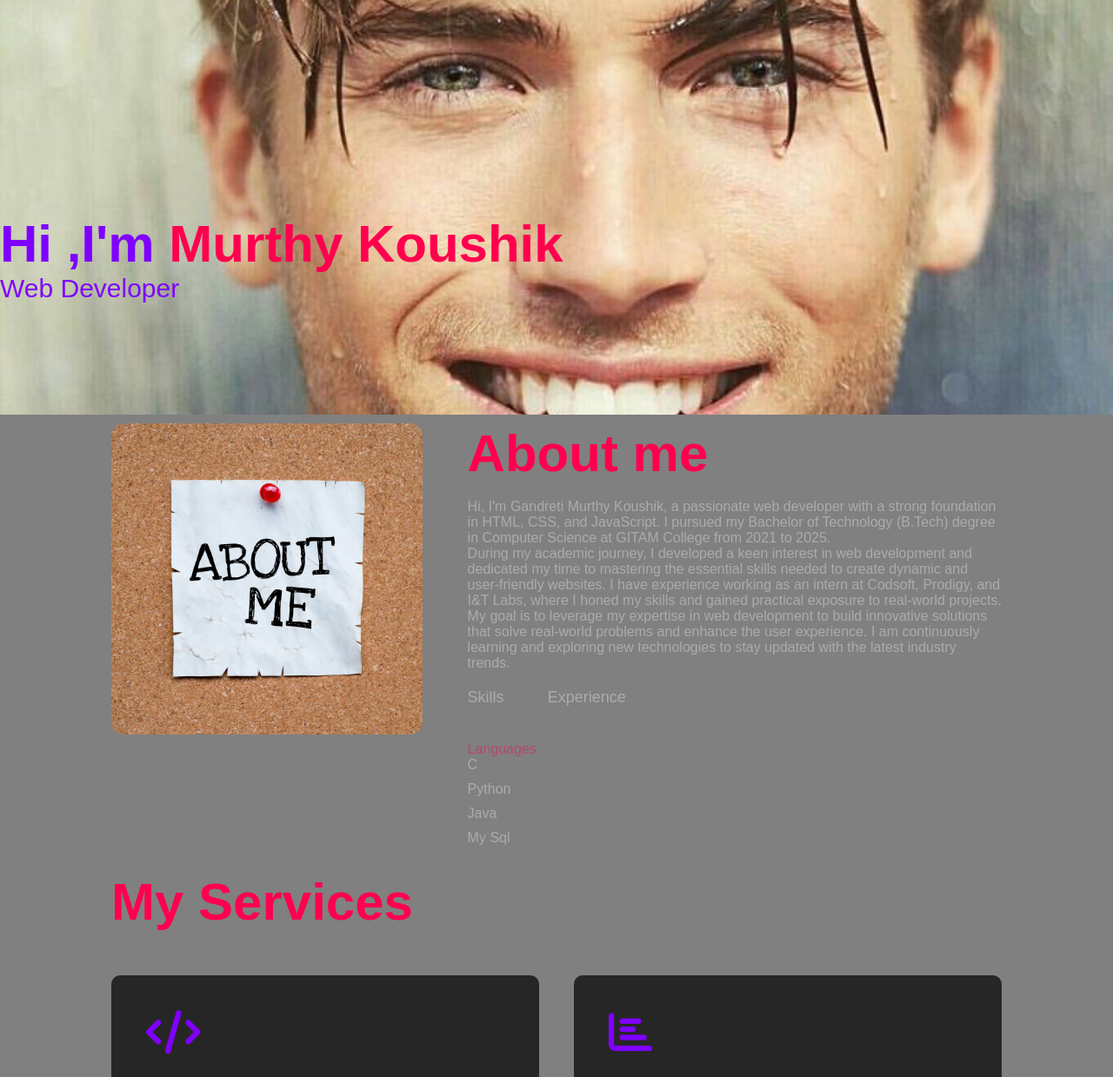
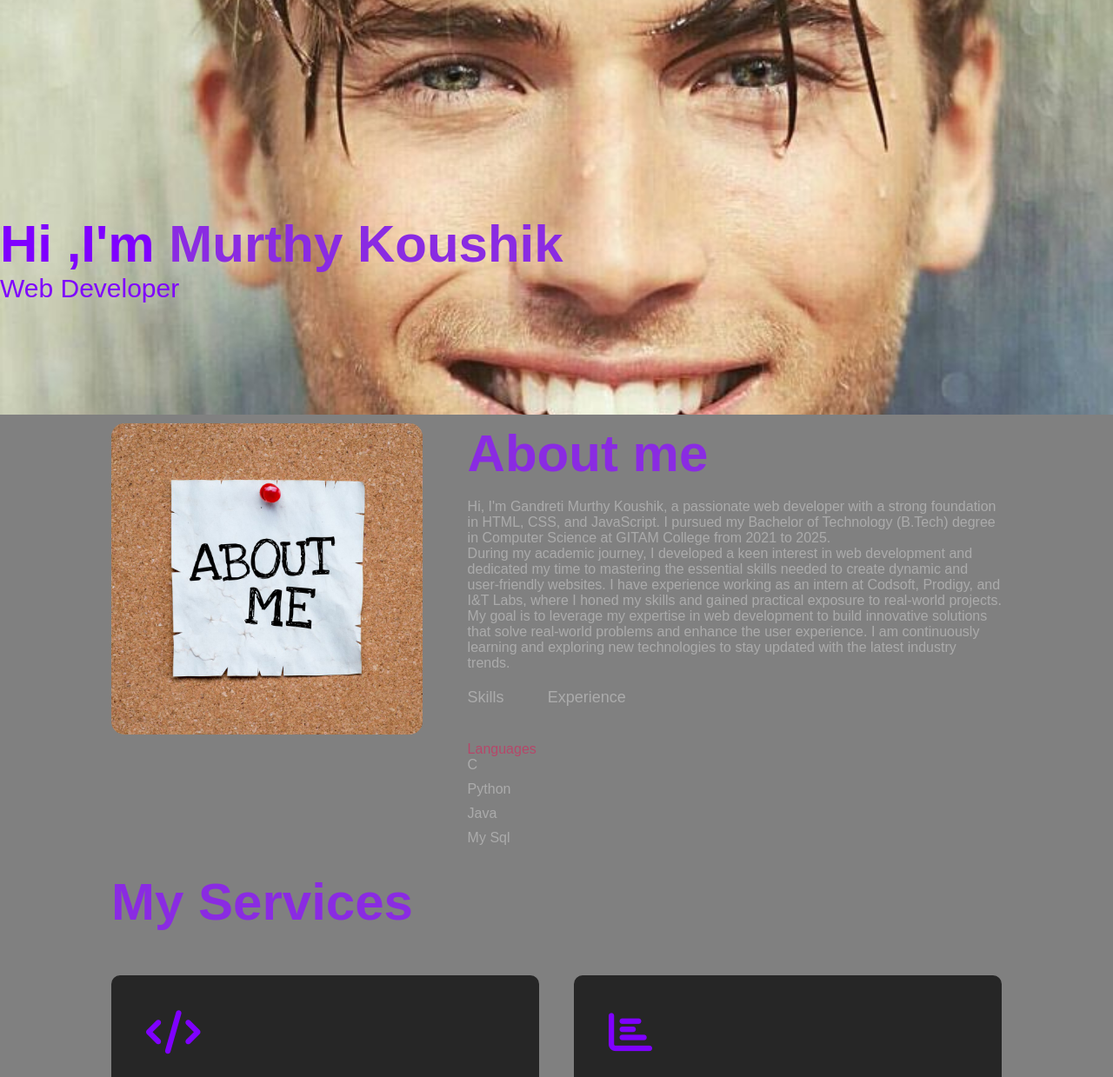
Before and after one commit to briggs123/EMBRIZON_WD_03, a plain HTML site: page index.html in a window 1280 px wide. Shown: the part 51-1290 px from the top of the page at 87% size. Drawn offline with Linux system fonts and the light colour scheme.

Commit message:
Update index.html

```diff
--- a/index.html
+++ b/index.html
@@ -26,7 +26,7 @@
           <i class="fa-solid fa-bars" onclick="openmenu()"></i>
         </nav>
         <div class="header-text">
-          <h1>Hi ,I'm <span>Murthy Koushik</span></h1>
+          <h1>Hi ,I'm <span style="color: blueviolet">Murthy Koushik</span></h1>
           <p>Web Developer</p>
         </div>
       </div>
@@ -39,7 +39,7 @@
             <img src="images/about me.jpg" />
           </div>
           <div class="about-col-2">
-            <h1 class="sub">About me</h1>
+            <h1 class="sub" style="color: blueviolet">About me</h1>
             <br />
             <p>
               Hi, I'm Gandreti Murthy Koushik, a passionate web developer with a
@@ -90,7 +90,7 @@
     </div>
     <div id="services">
       <div class="container">
-        <h1 class="sub">My Services</h1>
+        <h1 class="sub" style="color: blueviolet">My Services</h1>
         <div class="services-list">
           <div>
             <i class="fa-solid fa-code"></i>
@@ -118,7 +118,7 @@
     </div>
     <div id="portfolio">
       <div class="container">
-        <h1 class="sub-title">My Work</h1>
+        <h1 class="sub-title" style="color: blueviolet;">My Work</h1>
         <div class="work-list">
           <div class="work">
             <img src="images/work1.jpg" />
```
